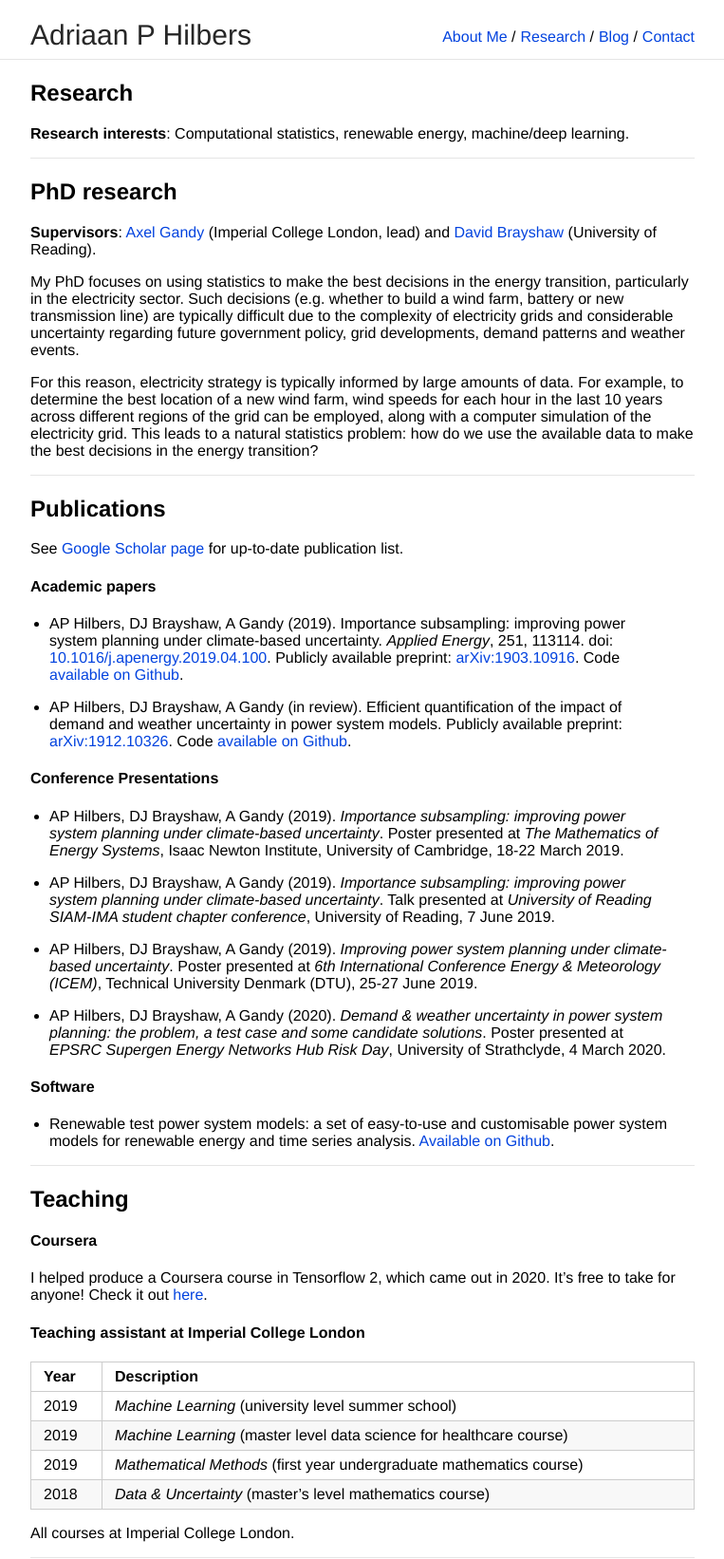
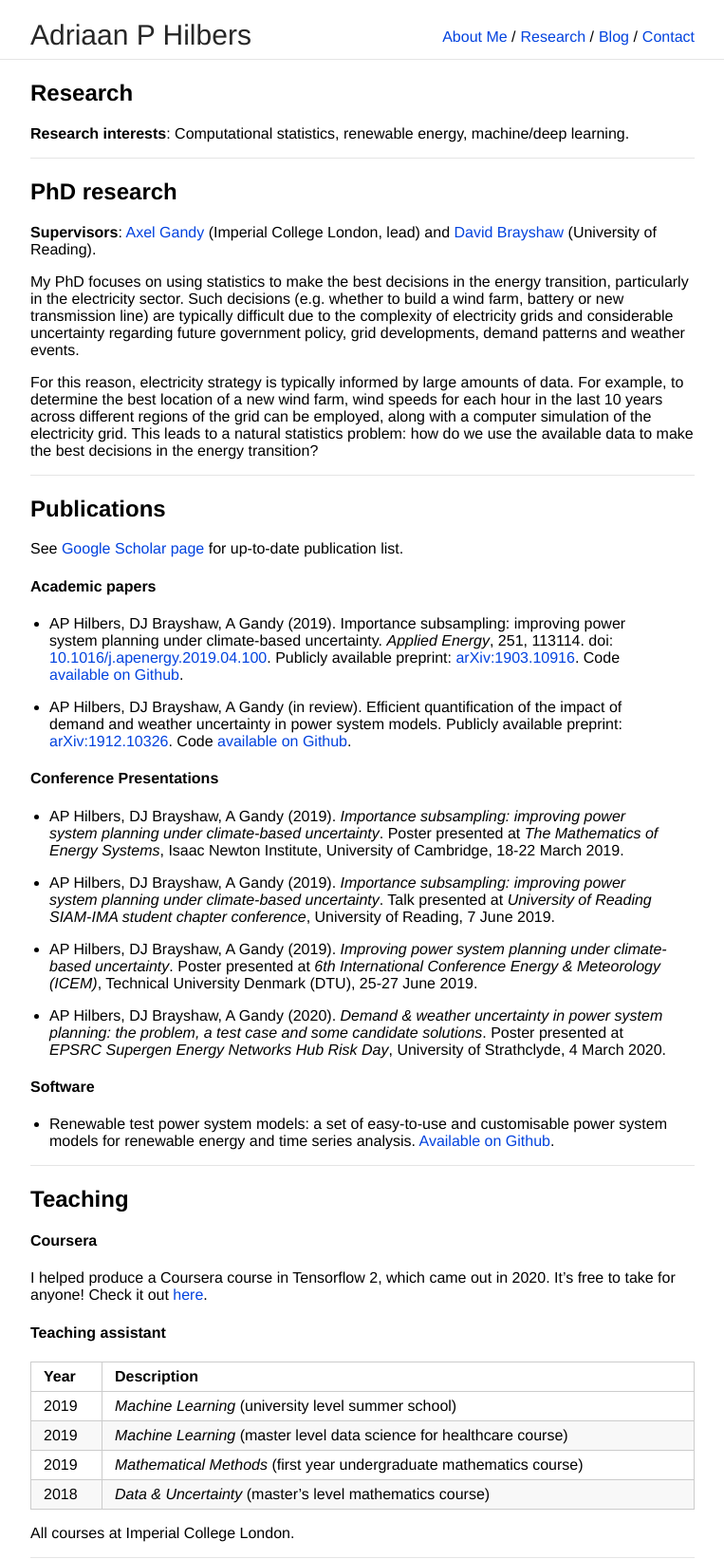
Before and after one commit to ahilbers/ahilbers.github.io, a Jekyll site: the page built from research.md, in a window 1280 px wide. Shown: the whole page at 95% size, without its empty margins (258-1021 px from the left). Built offline with Jekyll 4.4.1, drawn with Linux system fonts in a browser that asks for light colours; our own code applies the rules of GitHub Pages for plain Markdown files.

Commit message:
update research page

```diff
--- a/research.md
+++ b/research.md
@@ -62,7 +62,7 @@ See [Google Scholar page](https://scholar.google.com/citations?user=SqSbcwQAAAAJ
 
 I helped produce a Coursera course in Tensorflow 2, which came out in 2020. It's free to take for anyone! Check it out [here](https://www.coursera.org/learn/getting-started-with-tensor-flow2).
 
-#### Teaching assistant at Imperial College London
+#### Teaching assistant
 
 Year | Description
 ----- | ------------------
```
